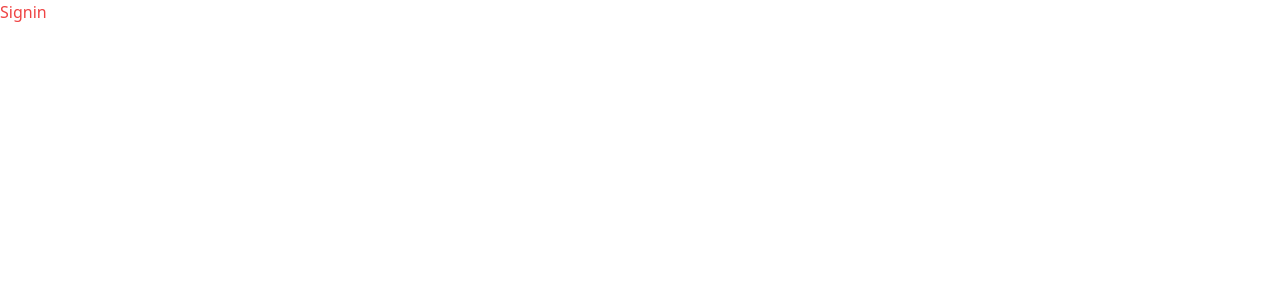
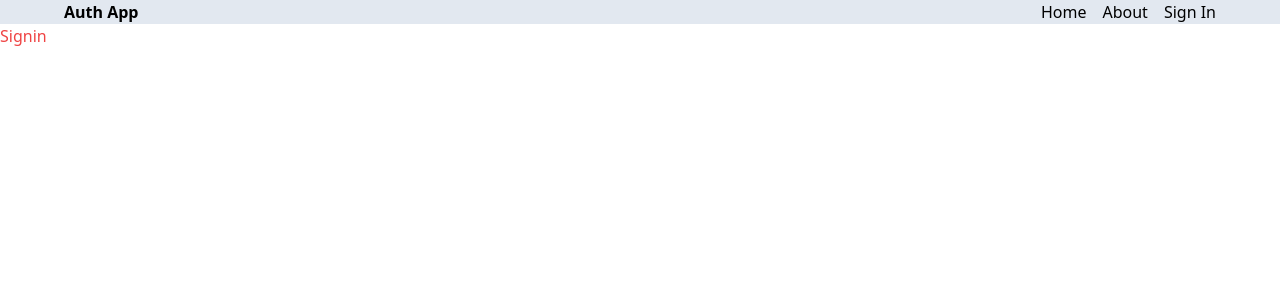
Before and after one commit to aunglynn550/mern-auth, a React (Vite) app in the folder client/: page /sign-in in a window 1280 px wide. Shown: the top 300 px of the page. Built offline with nearby package versions, Linux system fonts and the light colour scheme.

Commit message:
create header component

```diff
--- a/client/src/App.jsx
+++ b/client/src/App.jsx
@@ -4,8 +4,10 @@
 import SignIn from "./pages/Signin";
 import SignUp from "./pages/SignUp";
 import Profile from "./pages/Profile";
+import Header from "./components/Header";
 export default function App(){
   return <BrowserRouter>
+          <Header/>
           <Routes>
             <Route path="/" element={<Home/>}/>
                     <Route path="/about" element={<About/>}/>
--- /dev/null
+++ b/client/src/components/Header.jsx
@@ -0,0 +1,22 @@
+import { Link } from "react-router-dom"
+
+export default function Header(){
+  return <h1 className="bg-slate-200">
+            <div className="flex justify-between items-center max-w-6xl mx-auto">
+                <Link to='/'>
+                    <h1 className="font-bold">Auth App</h1>
+                </Link>
+                <ul className="flex gap-4">
+                <Link to='/'>
+                    <li>Home</li>
+                </Link>
+                <Link to='/about'>
+                    <li>About</li>
+                </Link>
+                <Link to='/sign-in'>
+                    <li>Sign In</li>
+                </Link>
+                </ul>
+            </div>
+        </h1>
+}
```
